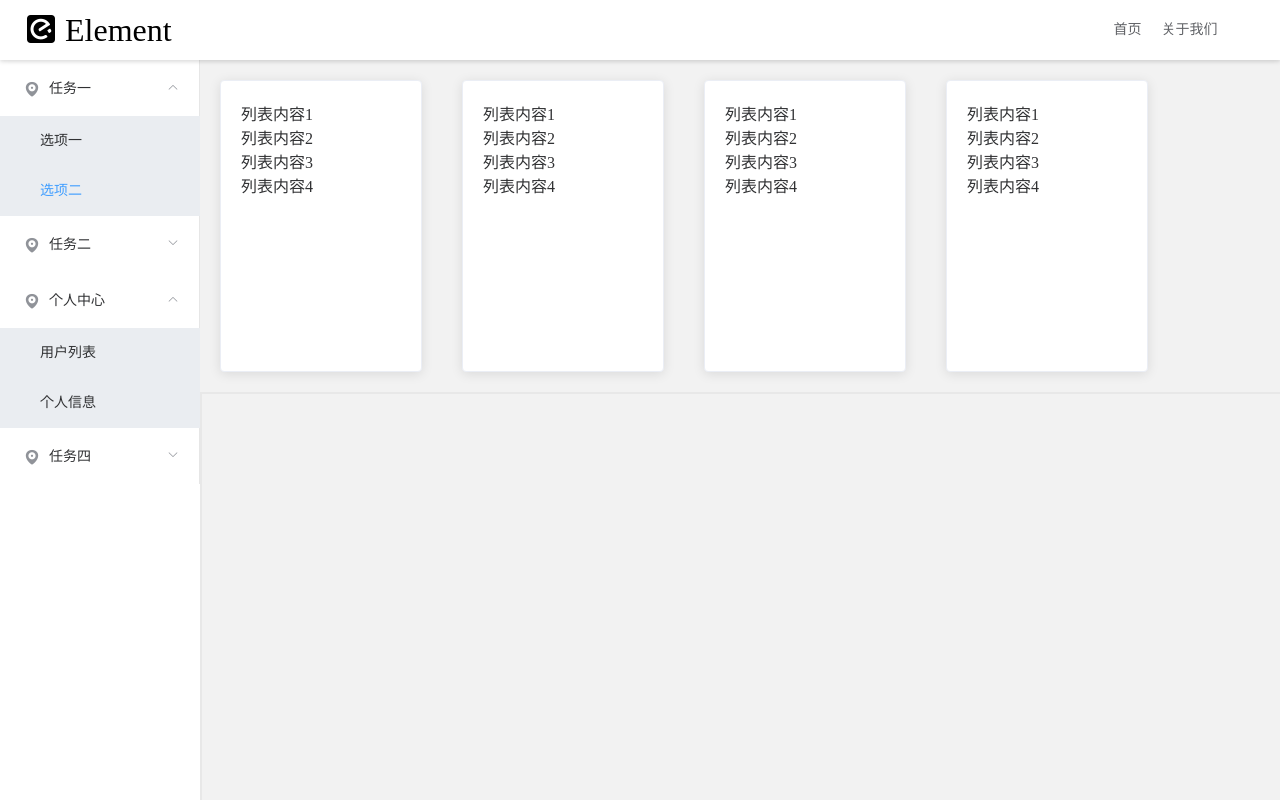
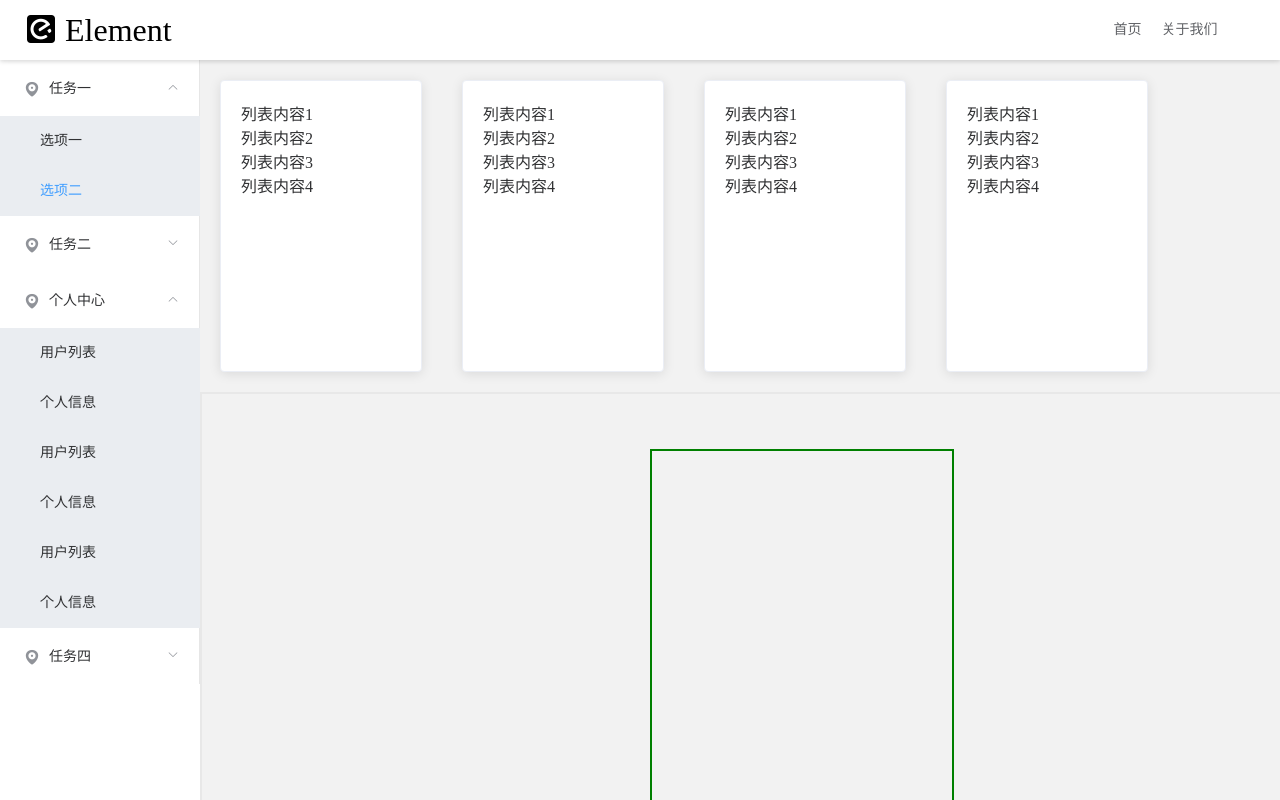
Before and after one commit to SDCLONE/200520_vue_management_template, a Vue app: page /manage/service2 in a window 1280 px wide. Both pictures are taken after a click on the element "个人中心". Shown: the top 800 px of the page. Built offline with nearby package versions, Linux system fonts and the light colour scheme; no server answers.

Commit message:
新版本管理模板0727

```diff
--- a/src/components/FindPassSelectAccount.vue
+++ b/src/components/FindPassSelectAccount.vue
@@ -8,7 +8,8 @@
             <div>我们找到与您的邮箱匹配的账号如下：</div>
             <el-form-item>
                 <el-radio-group v-model="selectAccForm.findPassAdmin">
-                    <div class="radio-container" v-for="(acc, index) in this.$store.state.findPassAccounts" :key="acc.username">
+                    <div class="radio-container" v-for="(acc, index) in this.$store.state.findPassAccounts"
+                         :key="acc.username">
                         <el-radio :label="acc.username"></el-radio>
                     </div>
                 </el-radio-group>
@@ -27,6 +28,9 @@
 </template>
 
 <script>
+    import axios from "axios";
+    import qs from "querystring";
+
     export default {
         name: "FindPassSelectAccount",
         data() {
@@ -39,15 +43,27 @@
         },
         methods: {
 
-            previousStep(){
+            previousStep() {
                 this.$store.commit('PREVIOUSSTEP');
             },
-            handleSubmit(){
+            handleSubmit() {
                 //将要修改的账户存入store
                 this.$store.state.findPassAdmin = this.selectAccForm.findPassAdmin;
-                //进入下一步
-                console.log(this.$store.state.findPassAdmin);
-                this.$store.commit('NEXTSTEP');
+                //设置密码修改权限标志
+                let data = {
+                    username: this.selectAccForm.findPassAdmin
+                };
+                axios({
+                    method: 'post',
+                    url: 'http://localhost:9000/api/admin/setUpdatePassFlag',
+                    data: qs.stringify(data)
+                }).then(() => {
+                    //进入下一步
+                    console.log(this.$store.state.findPassAdmin);
+                    this.$store.commit('NEXTSTEP');
+                });
+
+
             }
 
         },
--- a/src/components/ManageNav.vue
+++ b/src/components/ManageNav.vue
@@ -32,6 +32,10 @@
                 </template>
                 <el-menu-item index="/manage/item1">用户列表</el-menu-item>
                 <el-menu-item index="/manage/item2">个人信息</el-menu-item>
+                <el-menu-item index="/manage/item3">用户列表</el-menu-item>
+                <el-menu-item index="/manage/item4">个人信息</el-menu-item>
+                <el-menu-item index="/manage/item5">用户列表</el-menu-item>
+                <el-menu-item index="/manage/item6">个人信息</el-menu-item>
             </el-submenu>
             <el-submenu index="4">
                 <template slot="title">
--- a/src/router/index.js
+++ b/src/router/index.js
@@ -2,8 +2,8 @@ import Vue from 'vue';
 import VueRouter from 'vue-router';
 import Login from "../views/Login";
 import Manage from "../views/Manage";
-import Service1 from "../views/Service1";
-import Service2 from "../views/Service2";
+import Service1 from "../views/services/Service1";
+import Service2 from "../views/services/Service2";
 import Register from "../views/Register";
 
 import NotFound from "../views/NotFound";
--- a/src/views/Service2.vue
+++ b/src/views/services/Service2.vue
@@ -1,5 +1,6 @@
 <template>
     <div>
+
         <div class="card-container">
             <el-card v-for="i in 4" :key="i" class="info-card" shadow="always" :body-style="{height:'250px'}">
                 <div>列表内容1</div>
@@ -8,7 +9,11 @@
                 <div>列表内容4</div>
             </el-card>
         </div>
-        <div style="width: 1200px;height: 500px;border: 2px solid #e8e8e8;"></div>
+        <div class="testing-box" style="width: 1200px;height: 500px;border: 2px solid #e8e8e8; padding-top: 40px">
+            <el-scrollbar>
+                <div style="width: 300px; height: 900px;border: 2px solid green; margin: 15px auto"></div>
+            </el-scrollbar>
+        </div>
 
     </div>
 </template>
@@ -42,4 +47,20 @@
     /*    display: block;*/
     /*    content: "";*/
     /*}*/
+
+    /*
+    开启element滚动条
+    */
+    .el-scrollbar{
+        /*margin-top: 60px;*/
+        height: 100%;
+    }
+
+    /*是否开启element样式的横向滚动条*/
+    .el-scrollbar .el-scrollbar__wrap{
+        overflow-x: auto;
+    }
+    .testing-box ::-webkit-scrollbar{
+        display: none;
+    }
 </style>
```
Also changed, not shown: src/views/Manage.vue (+2 -27 lines), src/views/services/Service1.vue (renamed from src/views/Service1.vue).
